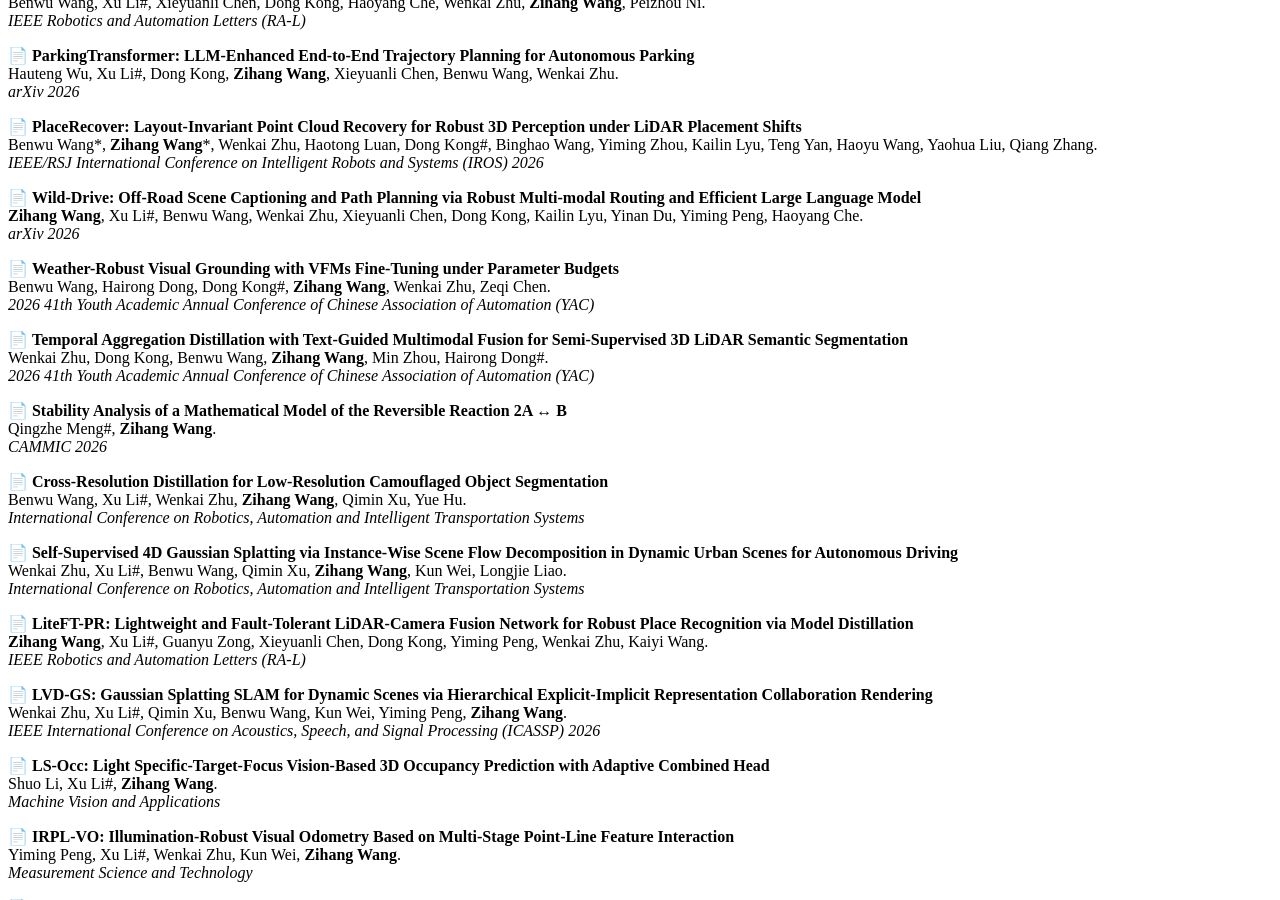
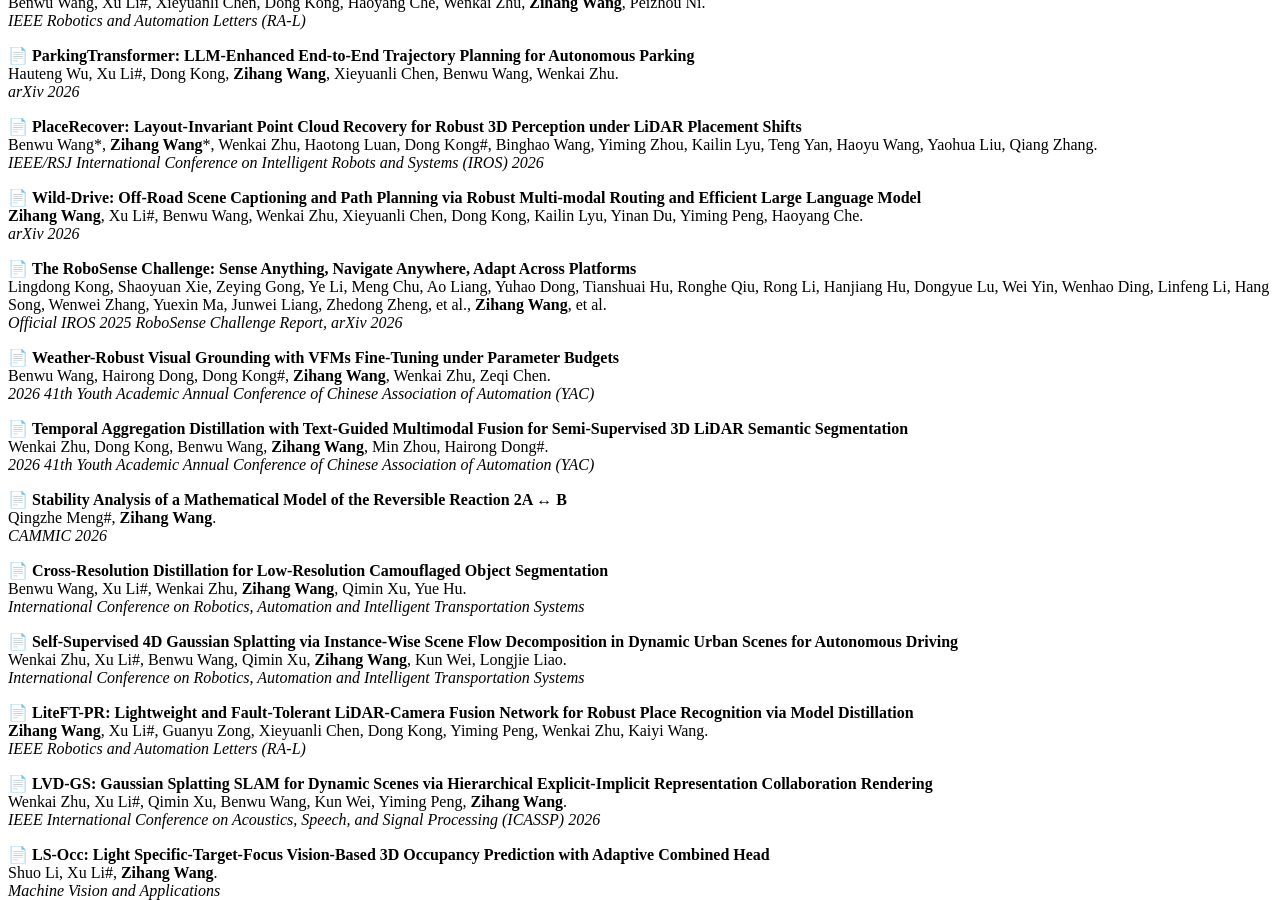
Before and after one commit to wangzihanggg/wangzihanggg.github.io, a Jekyll site: the page built from _pages/includes/pub.md, in a window 1280 px wide and 900 px high, scrolled down 592 px. Built offline with Jekyll 4.4.1, drawn with Linux system fonts in a browser that asks for light colours; our own code applies the rules of GitHub Pages for plain Markdown files.

Commit message:
Add RoboSense Challenge report to publications
Added a new publication entry for the RoboSense Challenge report.

```diff
--- a/_pages/includes/pub.md
+++ b/_pages/includes/pub.md
@@ -26,6 +26,12 @@
   📄 <strong>Wild-Drive: Off-Road Scene Captioning and Path Planning via Robust Multi-modal Routing and Efficient Large Language Model</strong><br>
   <strong>Zihang Wang</strong>, Xu Li#, Benwu Wang, Wenkai Zhu, Xieyuanli Chen, Dong Kong, Kailin Lyu, Yinan Du, Yiming Peng, Haoyang Che.<br>
   <em>arXiv 2026</em>
+</p>
+
+<p>
+  📄 <strong>The RoboSense Challenge: Sense Anything, Navigate Anywhere, Adapt Across Platforms</strong><br>
+  Lingdong Kong, Shaoyuan Xie, Zeying Gong, Ye Li, Meng Chu, Ao Liang, Yuhao Dong, Tianshuai Hu, Ronghe Qiu, Rong Li, Hanjiang Hu, Dongyue Lu, Wei Yin, Wenhao Ding, Linfeng Li, Hang Song, Wenwei Zhang, Yuexin Ma, Junwei Liang, Zhedong Zheng, et al., <strong>Zihang Wang</strong>, et al.<br>
+  <em>Official IROS 2025 RoboSense Challenge Report, arXiv 2026</em>
 </p>
 
 <p>
```
